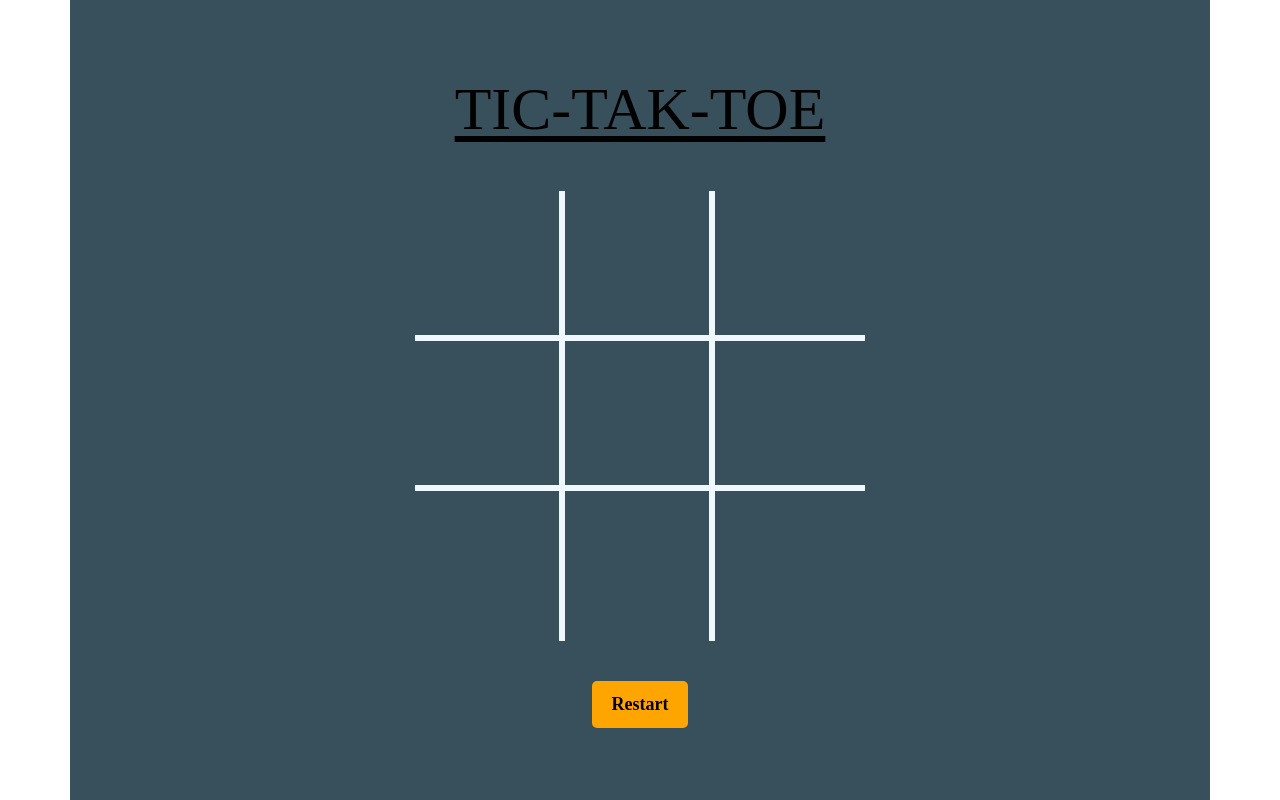
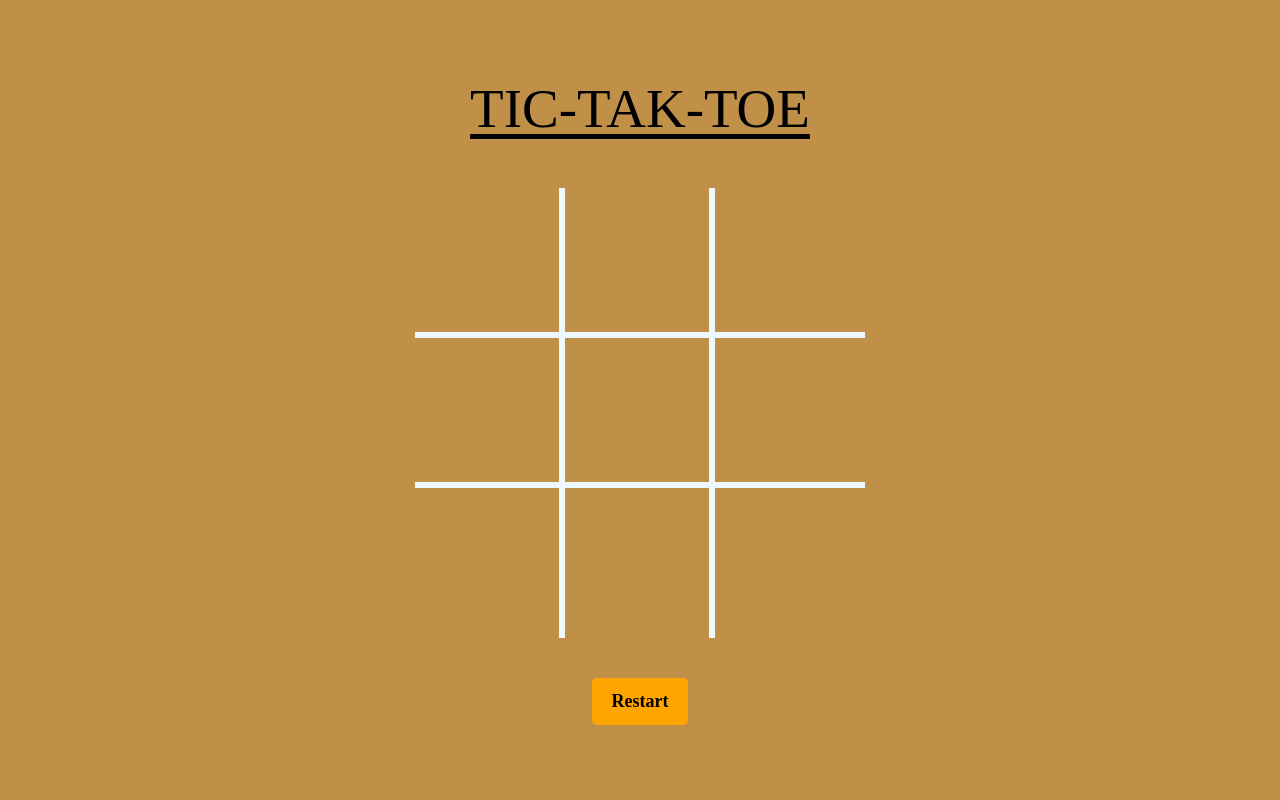
Before and after one commit to Gowtham852k03/PRODIGY_WD_03, a React (Create React App) app: page / in a window 1280 px wide. Built offline with nearby package versions, Linux system fonts and the light colour scheme; a web font is replaced by a local one.

Commit message:
first commit

```diff
--- a/package.json
+++ b/package.json
@@ -1,4 +1,4 @@
-{"homepage":"https://Gowtham852k03.github.io/tik-tak-toe",
+{"homepage":"https://Gowtham852k03.github.io/tik.tak.toe",
   "name": "tik_tak_toe",
   "version": "0.1.0",
   "private": true,
--- a/src/App.js
+++ b/src/App.js
@@ -1,6 +1,7 @@
 import './App.css';
 import Tic_Tak_Toe from './Tic_Tak_Toe';
 import './index.css';
+
 
 function App() {
   return (
--- a/src/Tic_Tak_Toe.js
+++ b/src/Tic_Tak_Toe.js
@@ -97,7 +97,7 @@ const Tic_Tak_Toe = () => {
         <div className='container'>
             <h1 className="ttt">Tic-Tak-Toe</h1>
             <h1 className='title'></h1>
-            <div className='gameboard'>
+            <div className='gameboard '>
                 <div className="box" id="0"></div>
                 <div className="box" id="1"></div>
                 <div className="box" id="2"></div>
--- a/src/index.css
+++ b/src/index.css
@@ -7,16 +7,32 @@
   background-color: rgba(255, 255, 255, 0.189) !important;
   border-radius: 3px;
 }
+html{
+  background-color: #ffffff;
+  min-height: 100vh;
+}
+
+
 
 body{
-  color: black;
+  color: rgb(0, 0, 0);
   font-family: 'finger paint',cursive;
   caret-color: transparent;
   height: 100hv;
+
+}
+.App{
+  display: flex;
+  justify-content: center;
+  align-items: center;
+  flex-direction: column;
+  min-height: 100vh;
+  background-color:rgb(192, 144, 73);
 }
 
+
 h1{
-  font-size: 60px;
+  font-size: 55px;
   text-transform: uppercase;
 }
 .ttt{
@@ -26,26 +42,29 @@ h1{
 }
 .container{
   height: 100vh;
+  width:450px;
   padding: 40px;
   display: flex;
   justify-content: center;
   align-items: center;
   flex-direction: column;
-  background-color:#37505c;
+  background-color:rgb(192, 144, 73);
+  overflow: hidden;
 }
 .gameboard{
-  width: 100%;
+  width: 450px;
   display:inherit;
   flex-wrap: wrap;
   margin-top: 30px;
   font-size: medium;
 }
-  @media (min-width: 450px) {
-    .gameboard {
-      width: 450px;
 
-    }
+@media (max-width: 450px) {
+
+  body {
+    height: auto;
   }
+}
 
 .box{
   height: 150px;
```
